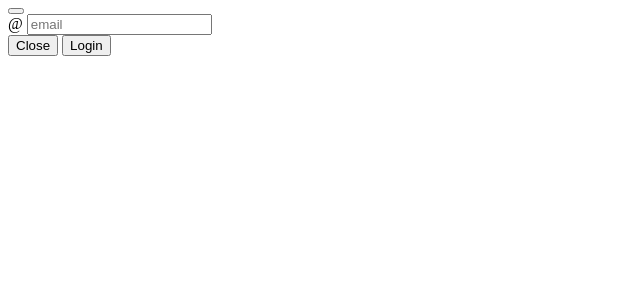
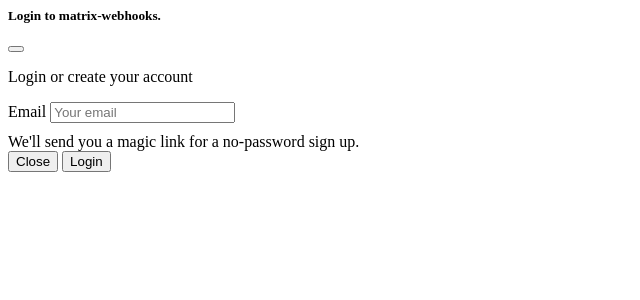
Before and after one commit to rednaks/matrix-webhooks, a Django app: template apps/home/templates/home/signin_modal.html in a window 1280 px wide. Shown: the top 300 px of the page, without its empty margins (0-640 px from the left). Run offline with Django 4.2, Linux system fonts and the light colour scheme; the template is opened without the code that fills it, so the values that code supplies are empty; some libraries are stand-ins or nearby versions.

Commit message:
improve login form

```diff
--- a/apps/home/templates/home/signin_modal.html
+++ b/apps/home/templates/home/signin_modal.html
@@ -3,15 +3,21 @@
     <div class="modal-dialog modal-dialog-centered">
         <div class="modal-content">
             <div class="modal-header">
+                <h5 class="modal-title">Login to matrix-webhooks.</h5>
                 <button type="button" class="btn-close" data-bs-dismiss="modal" aria-label="Close"></button>
             </div>
             <form method="POST" action="{% url 'login_view' %}">
                 {% csrf_token %}
                 <div class="modal-body">
+                    <p>Login or create your account</p>
                     <div class="input-group flex-nowrap">
-                      <span class="input-group-text" id="email-signin-input">@</span>
-                      <input type="text" name="email" class="form-control" placeholder="email" aria-label="email"
+                        <span class="input-group-text" id="email-signin-input">Email</span>
+                        <input type="text" name="email" class="form-control" placeholder="Your email" aria-label="email"
                                aria-describedby="addon-wrapping" required>
+                    </div>
+                    <div></div>
+                    <div class="alert alert-success" role="alert" style="margin-top:10px;">
+                        We'll send you a magic link for a no-password sign up.
                     </div>
                 </div>
                 <div class="modal-footer">
```
Lines whose indentation alone changed are shown as unchanged.
